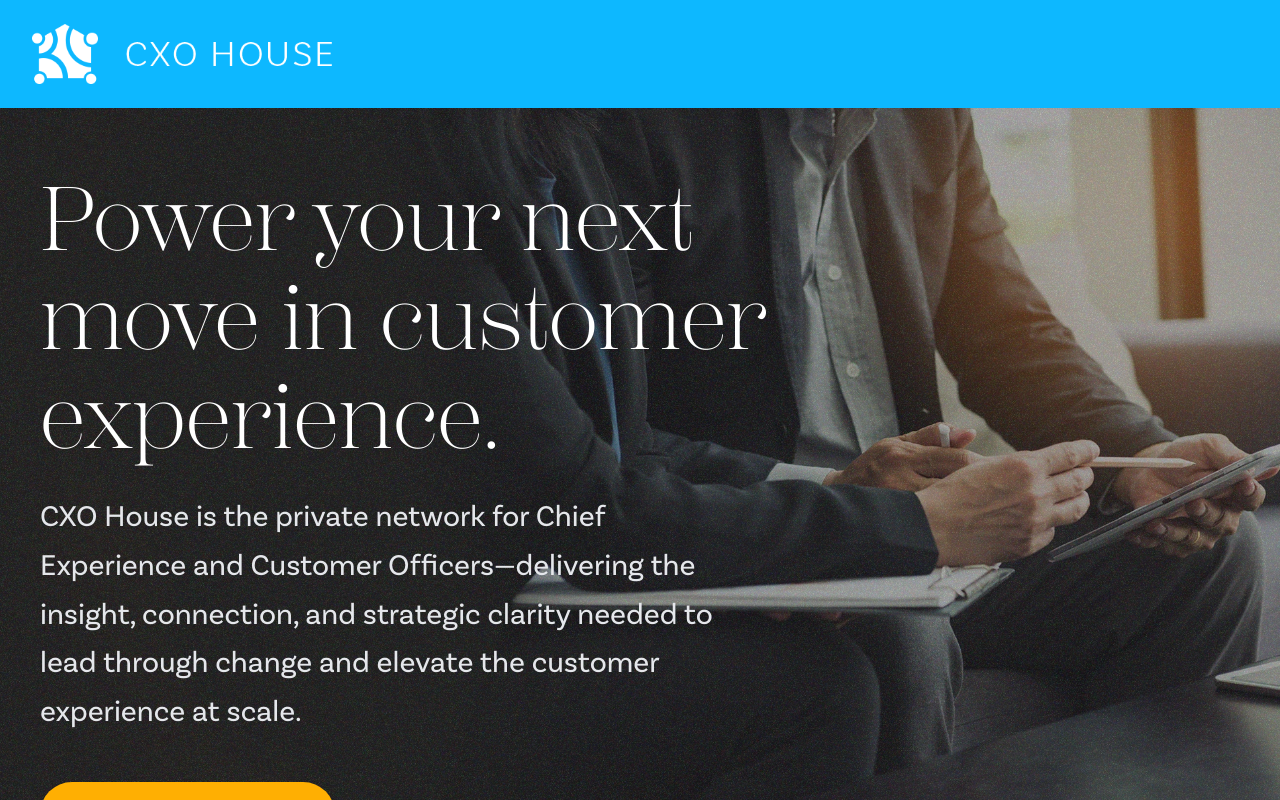
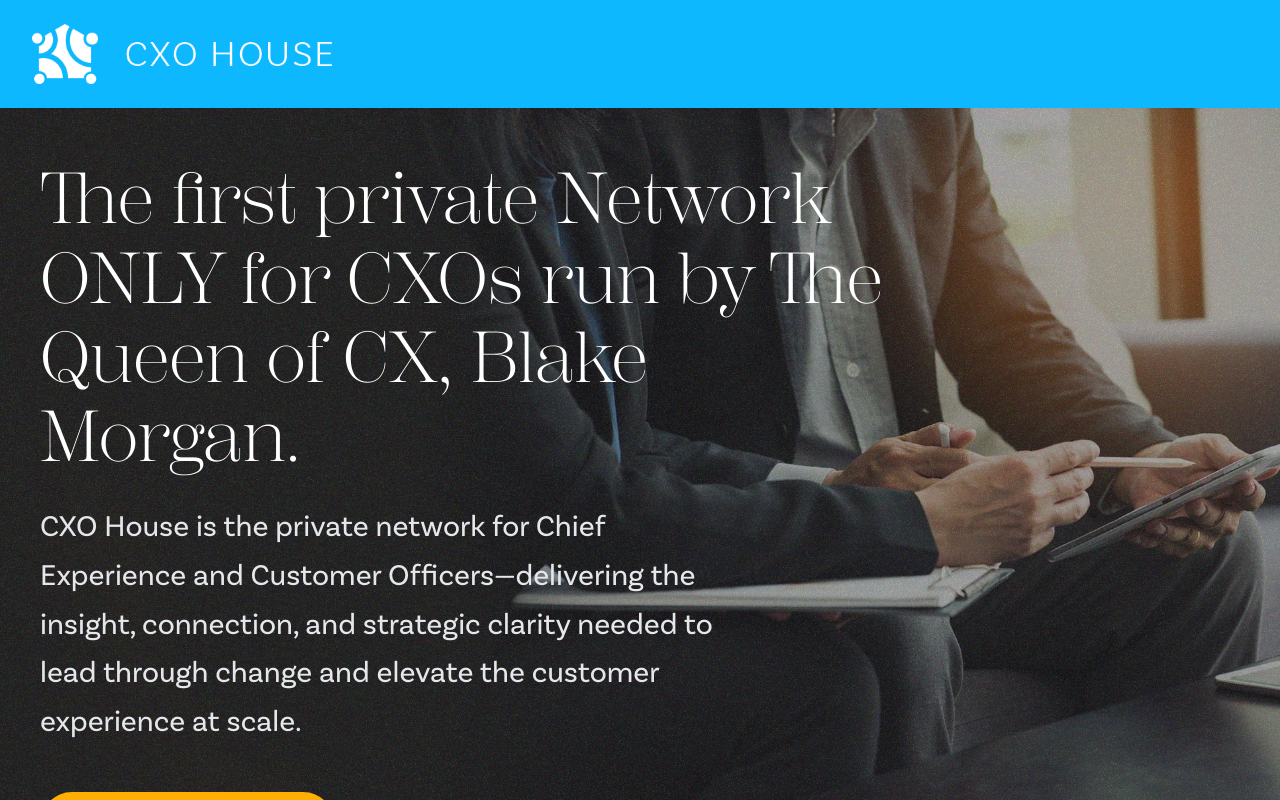
Before and after one commit to sohanuzzaman/CXO, a Next.js app: page / in a window 1280 px wide. Shown: the top 800 px of the page. Built offline with nearby package versions, Linux system fonts and the light colour scheme.

Commit message:
feat: Update hero text and replace action buttons with a contact button in Thank You page

```diff
--- a/src/app/page.tsx
+++ b/src/app/page.tsx
@@ -29,8 +29,8 @@
       >
         <div className="container mx-auto px-4">
           <div className="relative z-10 max-w-4xl px-4 sm:px-6 py-12 sm:py-16 text-center md:text-left">
-            <h1 className="text-4xl sm:text-5xl md:text-6xl lg:text-[70px] xl:text-[90px] leading-[1.1] font-light mb-6 text-white">
-              Power your next move in customer experience.
+            <h1 className="text-3xl sm:text-4xl md:text-5xl lg:text-6xl xl:text-7xl leading-[1.1] font-light mb-6 text-white">
+              The first private Network ONLY for CXOs run by The Queen of CX, Blake Morgan.
             </h1>
             <p className="mb-8 text-gray-200 text-lg sm:text-xl md:text-2xl lg:text-3xl font-extralight max-w-[700px] leading-relaxed">
               CXO House is the private network for Chief Experience and Customer Officers—delivering the insight,
--- a/src/app/thank-you/page.tsx
+++ b/src/app/thank-you/page.tsx
@@ -71,14 +71,8 @@
               </div>
             </div>
 
-            {/* Action Buttons */}
-            <div className="flex flex-col sm:flex-row gap-4 justify-center items-center animate-in fade-in-50 slide-in-from-bottom duration-1000 delay-1100">
-              <Link
-                href="/"
-                className="inline-block bg-[#ffaf02] hover:bg-[#e9a104] text-black font-bold px-8 py-4 rounded-full transition-all duration-300 text-lg sm:text-xl shadow-lg hover:shadow-xl transform hover:-translate-y-1 hover:scale-105 active:scale-95"
-              >
-                Return to Home
-              </Link>
+            {/* Contact Button */}
+            <div className="flex justify-center items-center animate-in fade-in-50 slide-in-from-bottom duration-1000 delay-1100">
               <a
                 href="mailto:info@cxohouse.com"
                 className="inline-block border-2 border-white text-white hover:bg-white hover:text-black font-bold px-8 py-4 rounded-full transition-all duration-300 text-lg sm:text-xl hover:scale-105 active:scale-95"
```
